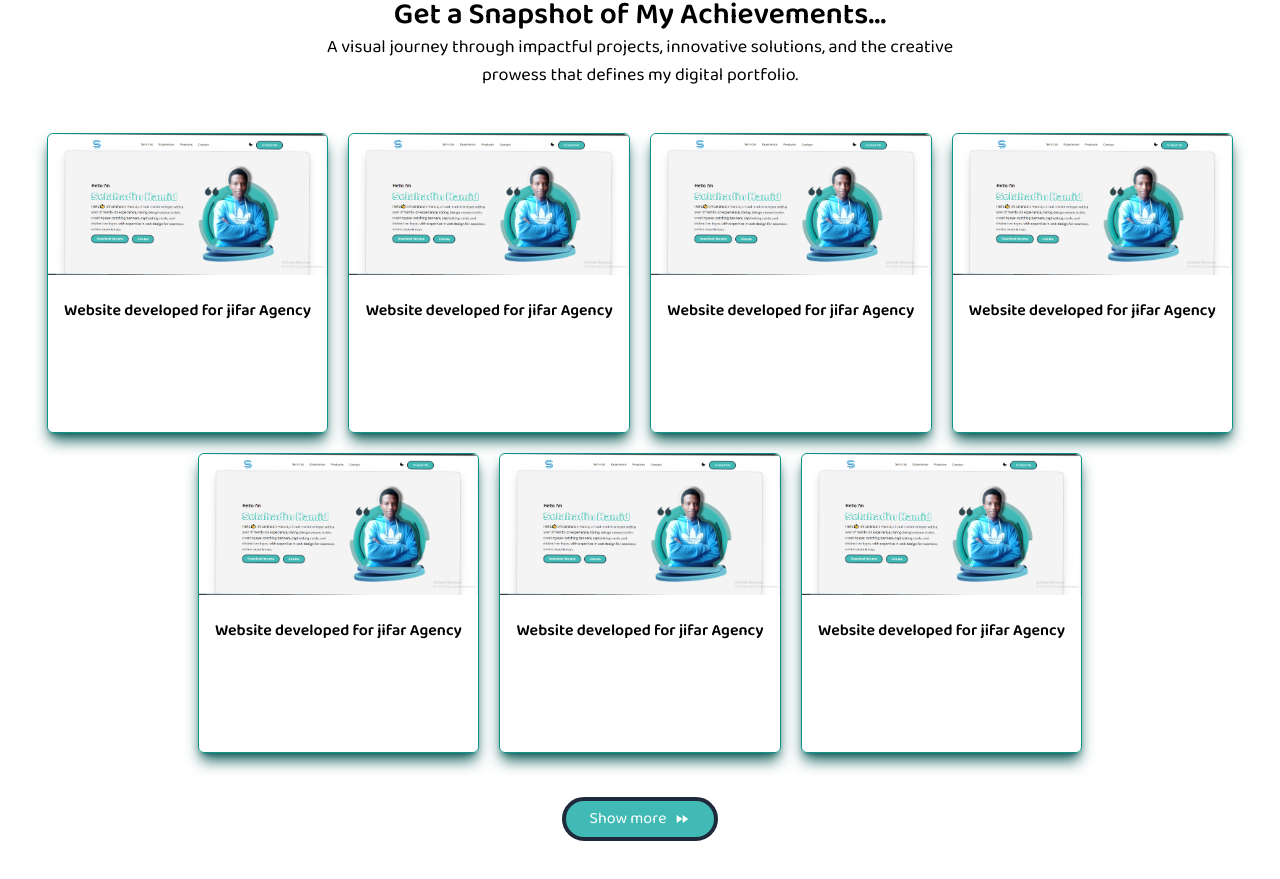
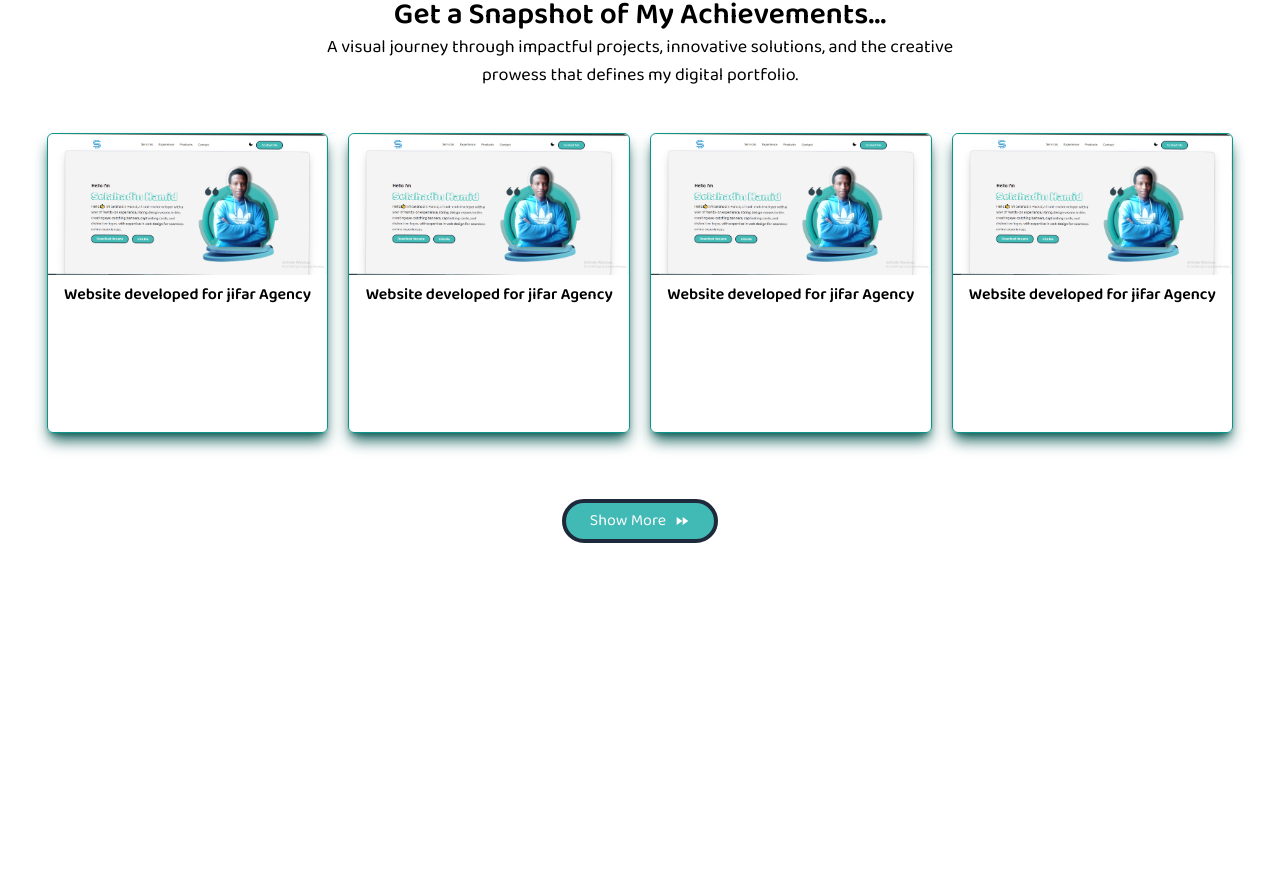
Before and after one commit to sallah26/portifolio, a React (Create React App) app: page / in a window 1280 px wide. Shown: the part 2515-3394 px from the top of the page. After the commit the page ends 3218 px from the top, so only its background shows below. Built offline with nearby package versions, Linux system fonts and the light colour scheme.

Commit message:
services component achived

```diff
--- a/src/App.js
+++ b/src/App.js
@@ -6,7 +6,7 @@ import Education from "./components/Education";
 import Achievements from "./components/Achievements";
 
 function App() {
-  return  <div className=" dark:bg-zinc-800 dark:text-gray-100 flex flex-col gap-8 lg:gap-20 items-center ">
+  return  <div className=" dark:bg-zinc-800 dark:text-gray-100 flex flex-col  gap-8 lg:gap-20 items-center ">
         <section className="max-w-[1500px] ">
         <Navbar />
         <Hero />
--- a/src/components/Achievements.jsx
+++ b/src/components/Achievements.jsx
@@ -1,9 +1,15 @@
-import React from 'react'
+import React, { useState } from 'react'
 import img from "../assets/images/Selahadin_portifolio.png"
 import Button from './Button'
 import { MdFastForward } from 'react-icons/md'
 
 const Achievements = () => {
+  const [showMore, setShowMore] = useState(false);
+
+  const handlShowMore = () => {
+      setShowMore(!showMore);
+  };
+
   const ProductsData = [
     {
         id: 0,
@@ -24,30 +30,35 @@ const Achievements = () => {
         id: 3,
         title: "Website developed for jifar Agency",
         link: "https://jifarhomes.com",
-    },{
-      id: 4,
+    },
+]
+const ProductsData2 = [
+  {
+      id: 0,
       title: "Website developed for jifar Agency",
       link: "https://jifarhomes.com",
-  },{
-    id: 5,
+  },
+  {
+      id: 1,
       title: "Website developed for jifar Agency",
       link: "https://jifarhomes.com",
-},{
-  id: 6,
+  },
+  {
+      id: 2,
       title: "Website developed for jifar Agency",
       link: "https://jifarhomes.com",
   },
 ]
   return (
-    <section className='flex flex-col items-center justify-center text-center py-10'>
+    <section className='flex flex-col items-center justify-center text-center py-10 pb-40'>
         <div className='w-full lg:w-[670px] py-10'>
         <p className='text-3xl lg:5xl font-semibold'>Get a Snapshot of My Achievements...</p>
         <p className='text-md lg:text-lg'>A visual journey through impactful projects, innovative solutions, and the creative prowess that defines my digital portfolio.</p>
       </div>
-      <div className="flex flex-wrap justify-center max-w-[1500px] gap-3">
+      <div className={`${showMore ? "open" : ""} content-container flex flex-wrap justify-center max-w-[1500px] md:gap-3`}>
           {ProductsData.map((product) => {
             return(
-              <div key={product.id} className="shadow-lg shadow-teal-800 dark:shadow-teal-600 maindiv min-w-[200px] min-h-[300px]   flex flex-col w-full md:w-[45%] lg:w-[22%] m-4 md:m-1 gap-4 bg-slate-500 rounded-md border-[1.5px] border-teal-600">
+              <div key={product.id} className="my-3 shadow-lg shadow-teal-800 dark:shadow-teal-600 maindiv  w-full h-[300px]    flex flex-col  md:w-[45%] lg:w-[22%] m-7 md:m-1 gap-0 bg-slate-500 rounded-md border-[1.5px] border-teal-600">
                 <img src={img} className='rounded-ss-md rounded-se-md' alt="product image" />
                 <div className='flex flex-col p-2 text-md font-semibold'>
                   <div className="mainbtn">
@@ -66,11 +77,37 @@ const Achievements = () => {
           }
 
 
+      <div className='hidden-container'>
+     {/*  */}
+      <div className={` flex flex-wrap justify-center max-w-[1500px] md:gap-3`}>
+          {ProductsData2.map((product) => {
+            return(
+              <div key={product.id} className="my-3 shadow-lg shadow-teal-800 dark:shadow-teal-600 maindiv  w-full h-[300px]    flex flex-col  md:w-[45%] lg:w-[22%] m-7 md:m-1 gap-0 bg-slate-500 rounded-md border-[1.5px] border-teal-600">
+                <img src={img} className='rounded-ss-md rounded-se-md' alt="product image" />
+                <div className='flex flex-col p-2 text-md font-semibold'>
+                  <div className="mainbtn">
+                  <Button name="Preview Product"/>
                   </div>
+                  {/* <button className='mainbtn text-blue-700 text-md'></button> */}
+                  <p>{product.title}</p>
 
-      <div className='mt-10'>
-        <Button name="Show more" icon={`${true}`}/>
                 </div>
+                <div className='overl'>
+                </div>
+              </div>
+            )
+          })
+
+          }
+
+      </div>
+      {/*  */}
+      </div>
+      </div>
+      <button className='mt-10 duration-[3s]' onClick={handlShowMore}>
+        <Button name={`${showMore ? "Show Less"  : "Show More"}`} icon={`${true}`}/>
+      </button>
+
 
     </section>
   )
--- a/src/index.css
+++ b/src/index.css
@@ -38,6 +38,7 @@ body{
   position: relative;
   overflow: hidden;
   z-index: 0;
+  /* margin: 0; */
   background: transparent;
   transition: background 500ms ease-in-out;
 }
@@ -48,7 +49,7 @@ body{
   left: 0;
   width: 100%;
   height: 100%;
-  background: linear-gradient(to top, rgba(0,0,0,0.9), rgba(0,0,0,0.1));
+  background: linear-gradient(to top, rgba(0,0,0,0.7), rgba(0,0,0,0.1));
   opacity: 0;
   z-index: 1;
   transition: opacity 500ms ease-in-out;
@@ -101,3 +102,46 @@ body{
     transform: translateY(-60px); /* Adjust the distance as needed */
   }
 }
+
+
+
+
+
+
+
+.content-container{
+  position: relative;
+  overflow: hidden;
+  transition: all 0.5s ease-in-out;
+  height: 1300px;
+}
+@media screen and (min-width: 768px){
+
+  .content-container{
+    height: 650px;
+  }
+}
+
+
+@media screen and (min-width: 1023px){
+  .content-container{
+    height: 330px;
+  }
+}
+
+
+.hidden-container{
+  max-height: 0;
+  overflow: hidden;
+  opacity: 0;
+  transition: max-height 0.5s ease-in-out, opacity 0.5s ease-in-out;
+}
+
+.content-container.open{
+  height: auto;
+
+}
+.content-container.open .hidden-container{
+  max-height: fit-content;
+  opacity: 1;
+}
```
Lines whose indentation alone changed are shown as unchanged.
